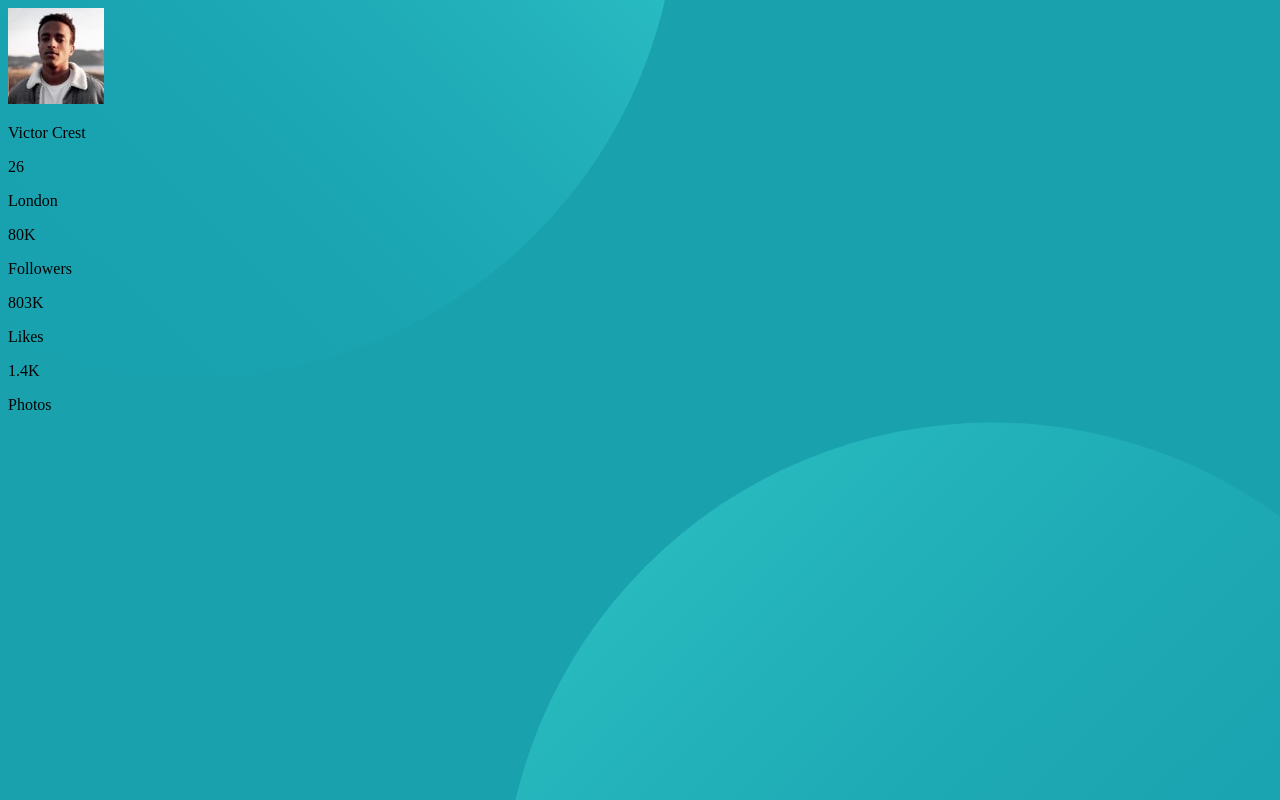
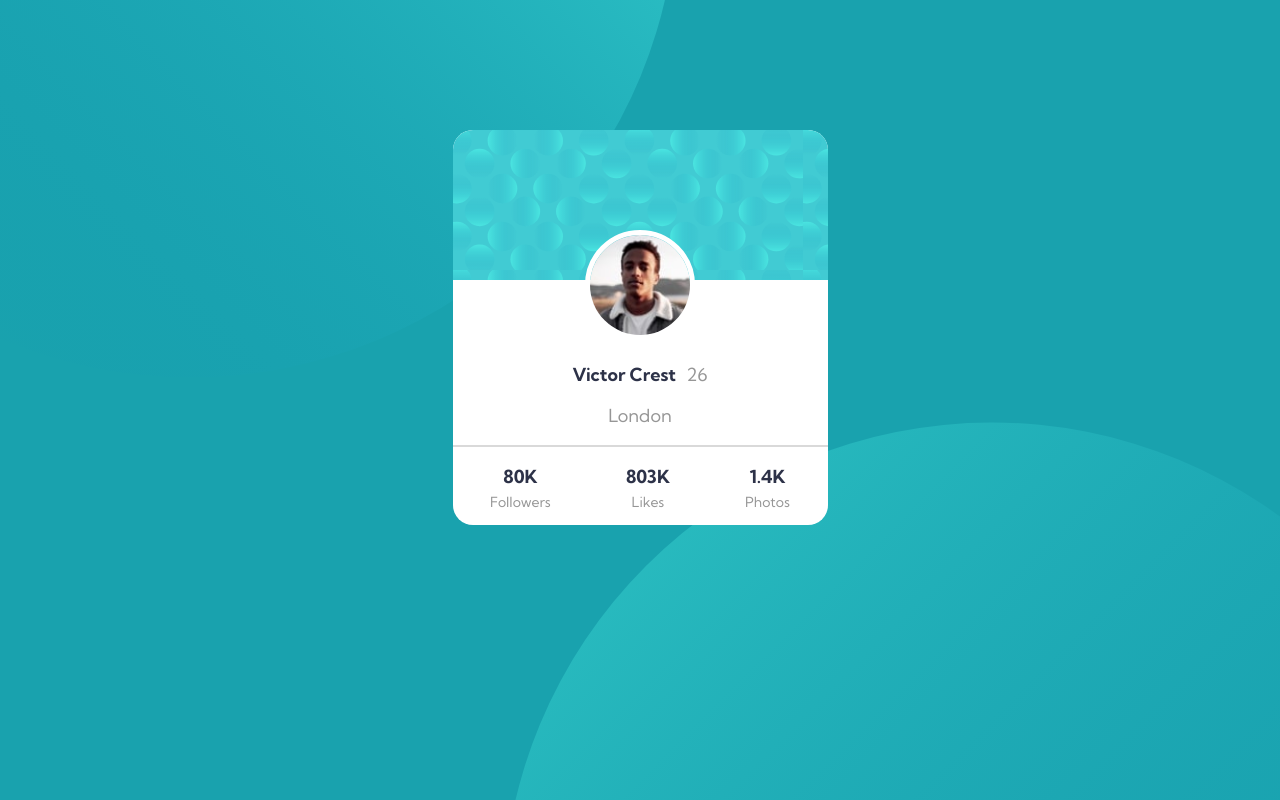
Before and after one commit to kyrylolvov/profile-card-component, a plain HTML site: page index.html in a window 1280 px wide. Drawn offline with Linux system fonts and the light colour scheme.

Commit message:
Update style.css

```diff
--- a/style.css
+++ b/style.css
@@ -1,5 +1,113 @@
 body {
+  font-family: "Kumbh Sans", sans-serif;
   background: url("../images/bg-pattern-top.svg") top -600px left -300px no-repeat fixed, url("../images/bg-pattern-bottom.svg") bottom -600px right -200px no-repeat fixed;
   background-color: #19a2ae;
+  font-size: 18px;
+}
+
+.profileCard {
+  max-width: 375px;
+  margin: 130px auto;
+  background-color: white;
+  border-radius: 20px;
+  text-align: center;
+}
+
+.profileHead {
+  background: url(images/bg-pattern-card.svg);
+  height: 150px;
+  border-top-right-radius: 20px;
+  border-top-left-radius: 20px;
+}
+
+.profilePhoto {
+  width: 100px;
+  border: 5px solid white;
+  border-radius: 100%;
+  position: relative;
+  margin-top: 100px;
+}
+
+.upperInfo {
+  margin: 65px auto 0px auto;
+  display: -webkit-box;
+  display: -ms-flexbox;
+  display: flex;
+  width: 135px;
+  -webkit-box-pack: justify;
+      -ms-flex-pack: justify;
+          justify-content: space-between;
+}
+
+.name {
+  font-weight: 700;
+  color: #2d3248;
+}
+
+.age {
+  color: #969696;
+  font-weight: 400;
+}
+
+.location {
+  margin-top: 0px;
+  color: #969696;
+  font-weight: 400;
+}
+
+.stats {
+  border-top: 2px solid #d9d9d9;
+  display: -webkit-box;
+  display: -ms-flexbox;
+  display: flex;
+  -ms-flex-pack: distribute;
+      justify-content: space-around;
+}
+
+.statsNumber {
+  font-weight: 700;
+  color: #2d3248;
+  margin-bottom: 0px;
+}
+
+.statsName {
+  color: #969696;
+  font-weight: 400;
+  margin-top: 5px;
+  font-size: 14px;
+}
+
+@media (max-width: 1064px) {
+  .profileCard {
+    margin-top: 90px;
+    margin-bottom: 90px;
+    max-width: 330px;
+  }
+  body {
+    background: url("../images/bg-pattern-top.svg") top -600px left -700px no-repeat fixed, url("../images/bg-pattern-bottom.svg") bottom -600px right -600px no-repeat fixed;
+    background-color: #19a2ae;
+  }
+}
+
+@media (max-width: 425px) {
+  .profileCard {
+    margin-top: 100px;
+    max-width: 330px;
+  }
+  body {
+    background: url("../images/bg-pattern-top.svg") top -700px left -700px no-repeat fixed, url("../images/bg-pattern-bottom.svg") bottom -700px right -600px no-repeat fixed;
+    background-color: #19a2ae;
+  }
+}
+
+@media (max-width: 320px) {
+  .profileCard {
+    margin-top: 100px;
+    max-width: 290px;
+  }
+  body {
+    background: url("../images/bg-pattern-top.svg") top -700px left -800px no-repeat fixed, url("../images/bg-pattern-bottom.svg") bottom -700px right -700px no-repeat fixed;
+    background-color: #19a2ae;
+  }
 }
 /*# sourceMappingURL=style.css.map */
```
